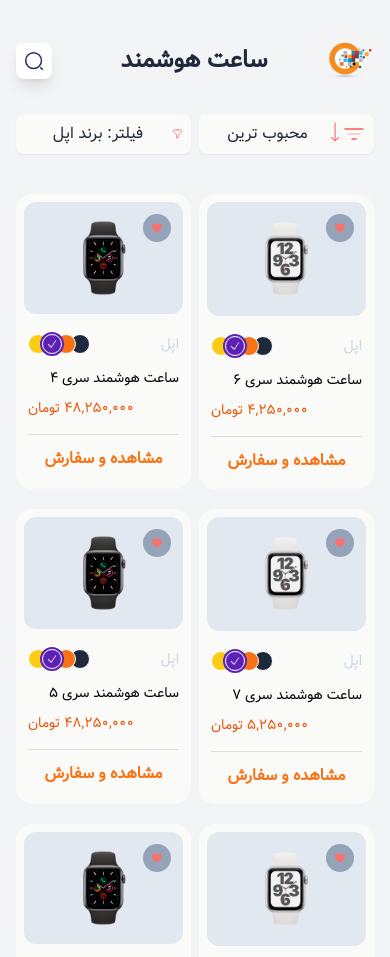
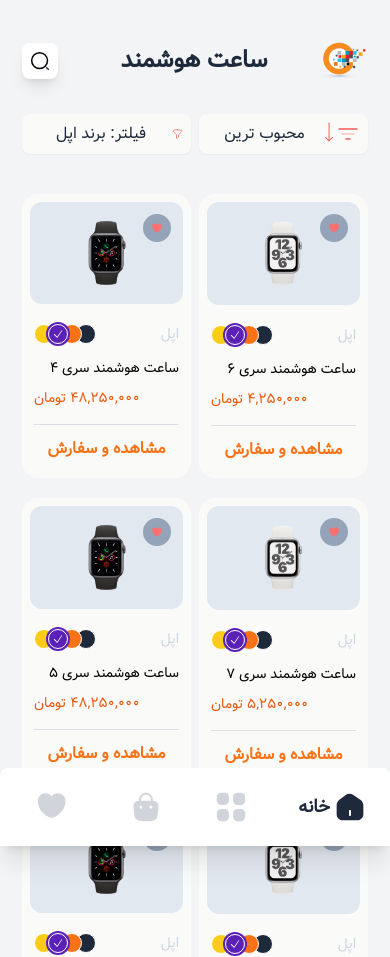
Before and after one commit to MohammadmehdiJamalpour/DigitizeApp, a website: page public/index.html in a window 390 px wide. Shown: the top 957 px of the page. Drawn offline with nearby package versions, Linux system fonts and the light colour scheme.

Commit message:
bottom nav bar in mobile size added

```diff
--- a/public/index.html
+++ b/public/index.html
@@ -108,7 +108,7 @@
           >
             <path
               d="M9.58317 17.4998C13.9554 17.4998 17.4998 13.9554 17.4998 9.58317C17.4998 5.21092 13.9554 1.6665 9.58317 1.6665C5.21092 1.6665 1.6665 5.21092 1.6665 9.58317C1.6665 13.9554 5.21092 17.4998 9.58317 17.4998Z"
-              stroke="#222F5D"
+              stroke="currentColor"
               stroke-width="1.5"
               stroke-linecap="round"
               stroke-linejoin="round"
@@ -1005,9 +1005,113 @@
           </div>
         </div>
       </div>
+    </div>
 
-      <div class="min-h-20 w-full bg-stone-50 md:hidden"></div>
-    </div>
+    <nav
+      x-data="{
+        tab : 1,
+        activeClass:'text-slate-800',
+      }"
+      class="w-full px-2 z-50 shadow-xl flex items-center justify-between bg-white rounded-t-lg sticky -bottom-0.5 md:hidden mt-4"
+    >
+      <a
+        @click="tab=1"
+        class="flex items-center justify-between py-3 px-4"
+        :class="tab===1 ? activeClass : 'text-gray-300'"
+      >
+        <svg
+          xmlns="http://www.w3.org/2000/svg"
+          width="32"
+          height="32"
+          viewBox="0 0 32 32"
+          fill="none"
+        >
+          <path
+            d="M26.72 9.09358L19.04 3.72024C16.9467 2.25358 13.7333 2.33358 11.72 3.89358L5.03999 9.10691C3.70665 10.1469 2.65332 12.2802 2.65332 13.9602V23.1602C2.65332 26.5602 5.41332 29.3336 8.81332 29.3336H23.1867C26.5867 29.3336 29.3467 26.5736 29.3467 23.1736V14.1336C29.3467 12.3336 28.1867 10.1202 26.72 9.09358ZM17 24.0002C17 24.5469 16.5467 25.0002 16 25.0002C15.4533 25.0002 15 24.5469 15 24.0002V20.0002C15 19.4536 15.4533 19.0002 16 19.0002C16.5467 19.0002 17 19.4536 17 20.0002V24.0002Z"
+            fill="currentColor"
+          />
+        </svg>
+        <p x-show="tab===1" class="mr-1 font-bold text-lg">خانه</p>
+      </a>
+      <a
+        @click="tab=2"
+        :class="tab===2 ? activeClass : 'text-gray-300'"
+        class="flex items-center justify-between py-3 px-4"
+      >
+        <svg
+          xmlns="http://www.w3.org/2000/svg"
+          width="34"
+          height="34"
+          viewBox="0 0 34 34"
+          fill="none"
+        >
+          <path
+            d="M10.2568 2.8335H7.56516C4.46266 2.8335 2.8335 4.46266 2.8335 7.551V10.2427C2.8335 13.331 4.46266 14.9602 7.55099 14.9602H10.2427C13.331 14.9602 14.9602 13.331 14.9602 10.2427V7.551C14.9743 4.46266 13.3452 2.8335 10.2568 2.8335Z"
+            fill="currentColor"
+          />
+          <path
+            d="M26.4492 2.8335H23.7575C20.6692 2.8335 19.04 4.46266 19.04 7.551V10.2427C19.04 13.331 20.6692 14.9602 23.7575 14.9602H26.4492C29.5375 14.9602 31.1667 13.331 31.1667 10.2427V7.551C31.1667 4.46266 29.5375 2.8335 26.4492 2.8335Z"
+            fill="currentColor"
+          />
+          <path
+            d="M26.4492 19.0259H23.7575C20.6692 19.0259 19.04 20.655 19.04 23.7434V26.435C19.04 29.5234 20.6692 31.1525 23.7575 31.1525H26.4492C29.5375 31.1525 31.1667 29.5234 31.1667 26.435V23.7434C31.1667 20.655 29.5375 19.0259 26.4492 19.0259Z"
+            fill="currentColor"
+          />
+          <path
+            d="M10.2568 19.0259H7.56516C4.46266 19.0259 2.8335 20.655 2.8335 23.7434V26.435C2.8335 29.5375 4.46266 31.1667 7.55099 31.1667H10.2427C13.331 31.1667 14.9602 29.5375 14.9602 26.4492V23.7575C14.9743 20.655 13.3452 19.0259 10.2568 19.0259Z"
+            fill="currentColor"
+          />
+        </svg>
+        <p
+          x-show="tab===2"
+          class="font-bold xs:mr-1 truncate text-xs xs:text-lg"
+        >
+          دسته بندی
+        </p>
+      </a>
+      <a
+        @click="tab=3"
+        :class="tab===3 ? activeClass : 'text-gray-300'"
+        class="flex items-center justify-between py-3 px-4"
+      >
+        <svg
+          xmlns="http://www.w3.org/2000/svg"
+          width="34"
+          height="34"
+          viewBox="0 0 34 34"
+          fill="none"
+        >
+          <path
+            d="M28.2766 12.6934C27.3275 11.6451 25.8966 11.0359 23.9133 10.8234V9.74673C23.9133 7.8059 23.0916 5.9359 21.6466 4.63256C20.1875 3.3009 18.2891 2.67756 16.32 2.86173C12.9341 3.18756 10.0866 6.46006 10.0866 10.0017V10.8234C8.1033 11.0359 6.67247 11.6451 5.7233 12.6934C4.34913 14.2234 4.39163 16.2634 4.54747 17.6801L5.53913 25.5709C5.83663 28.3334 6.9558 31.1667 13.0475 31.1667H20.9525C27.0441 31.1667 28.1633 28.3334 28.4608 25.5851L29.4525 17.6659C29.6083 16.2634 29.6366 14.2234 28.2766 12.6934ZM16.5183 4.8309C17.935 4.7034 19.2808 5.14256 20.3291 6.09173C21.3633 7.02673 21.9441 8.3584 21.9441 9.74673V10.7384H12.0558V10.0017C12.0558 7.48006 14.1383 5.05756 16.5183 4.8309ZM11.9283 18.6292H11.9141C11.135 18.6292 10.4975 17.9917 10.4975 17.2126C10.4975 16.4334 11.135 15.7959 11.9141 15.7959C12.7075 15.7959 13.345 16.4334 13.345 17.2126C13.345 17.9917 12.7075 18.6292 11.9283 18.6292ZM21.845 18.6292H21.8308C21.0516 18.6292 20.4141 17.9917 20.4141 17.2126C20.4141 16.4334 21.0516 15.7959 21.8308 15.7959C22.6241 15.7959 23.2616 16.4334 23.2616 17.2126C23.2616 17.9917 22.6241 18.6292 21.845 18.6292Z"
+            fill="currentColor"
+          />
+        </svg>
+        <p x-show="tab===3" class="text-xs xs:text-lg truncate font-bold">
+          سبد خرید
+        </p>
+      </a>
+      <a
+        @click="tab=4"
+        :class="tab===4 ? activeClass : 'text-gray-300'"
+        class="flex items-center justify-between py-3 px-4"
+      >
+        <svg
+          xmlns="http://www.w3.org/2000/svg"
+          width="54"
+          height="54"
+          viewBox="0 0 54 54"
+          fill="none"
+        >
+          <path
+            d="M33.8335 13.3335C31.3224 13.3335 29.0779 14.5557 27.6779 16.4224C26.2779 14.5557 24.0335 13.3335 21.5224 13.3335C17.2779 13.3335 13.8335 16.8002 13.8335 21.0668C13.8335 22.7113 14.1002 24.2446 14.5446 25.6446C16.7224 32.5557 23.4779 36.7113 26.8113 37.8446C27.2779 38.0002 28.0557 38.0002 28.5224 37.8446C31.8557 36.7113 38.6113 32.5779 40.7891 25.6446C41.2557 24.2224 41.5002 22.7113 41.5002 21.0668C41.5224 16.8002 38.0779 13.3335 33.8335 13.3335Z"
+            fill="currentColor"
+          />
+        </svg>
+        <p x-show="tab===4" class="text-xs -mr-2 xs:-mr-0 xs:text-lg font-bold">
+          مورد علاقه
+        </p>
+      </a>
+    </nav>
     <script src="//unpkg.com/alpinejs" defer></script>
   </body>
 </html>
--- a/tailwind.config.js
+++ b/tailwind.config.js
@@ -5,6 +5,9 @@
     extend: {
       fontFamily: {
         sans: ["vazir"],
+      },
+      screens: {
+        'xs': '378px',
       },
       gridTemplateColumns: {
         14: "repeat(14, minmax(0, 1fr))",
```
Also changed, not shown: public/build/output.css.
